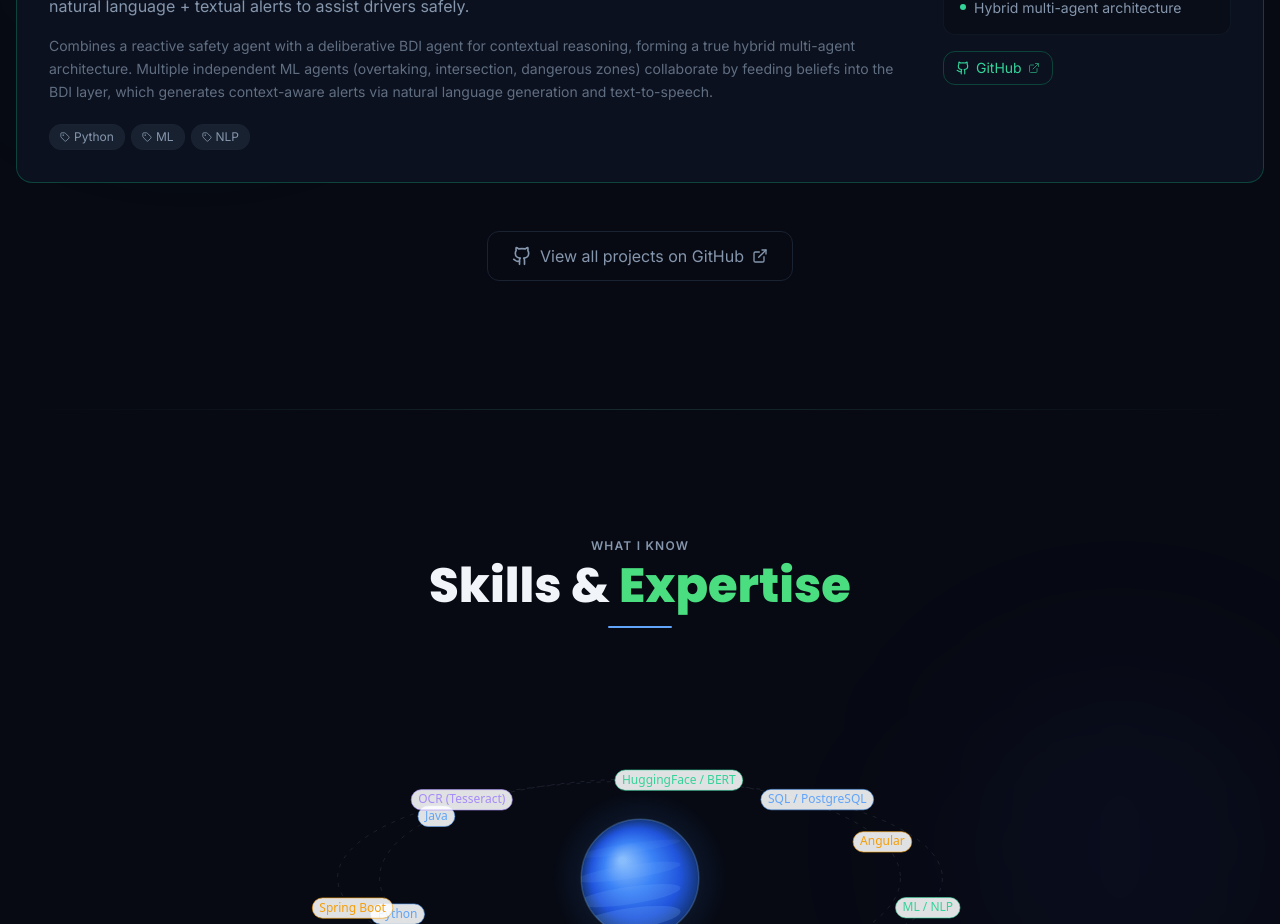
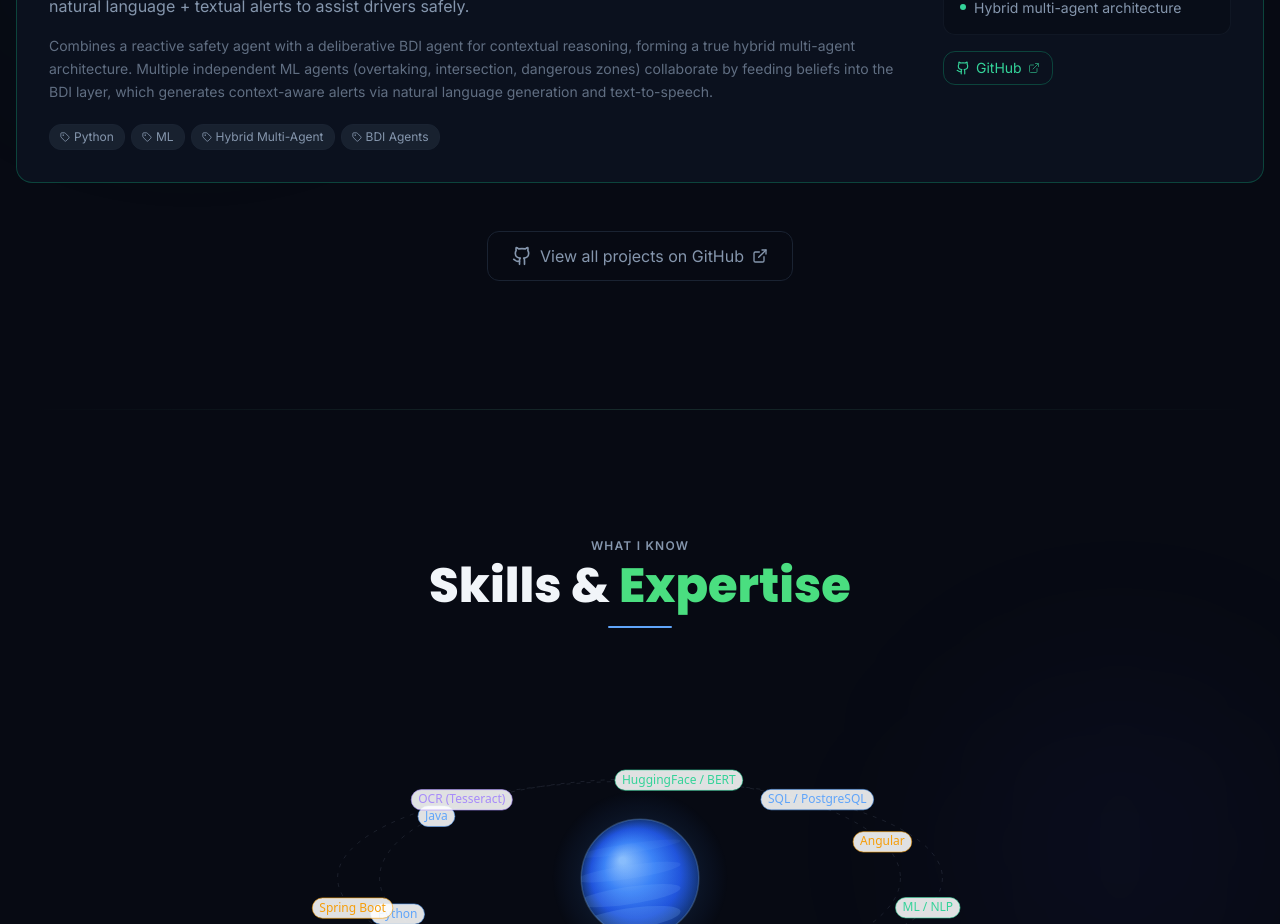
Before and after one commit to khadijakriaa/myportfolio, a Next.js app: page / in a window 1280 px wide. Shown: the part 2920-3844 px from the top of the page. Built offline with nearby package versions, Linux system fonts and the light colour scheme.

Commit message:
modified project3

```diff
--- a/components/sections/projects.tsx
+++ b/components/sections/projects.tsx
@@ -66,7 +66,7 @@ const PROJECTS = [
     glow: 'glow-green',
     gradient: 'from-emerald-500/20 to-teal-500/10',
     border: 'border-emerald-500/30',
-    tags: ['Python', 'ML', 'NLP'],
+    tags: ['Python', 'ML', 'Hybrid Multi-Agent', 'BDI Agents'],
     highlights: [
       'Real-time road situation detection',
       'Natural language alert generation',
```
